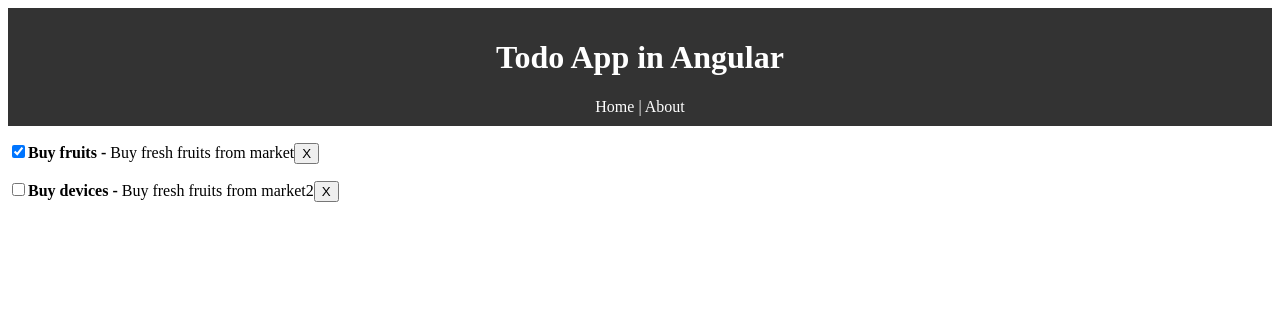
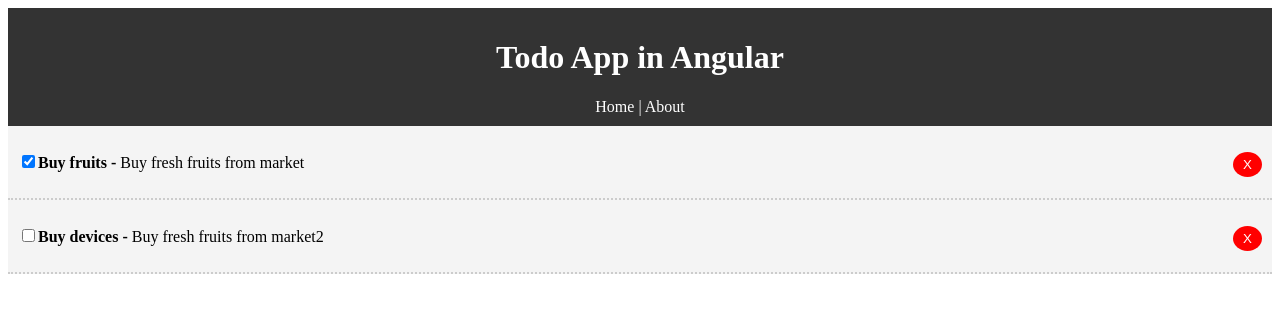
Before and after one commit to Mihu89/ng-todo-app, an Angular app in the folder ng-todo-app/: page / in a window 1280 px wide. Shown: the top 312 px of the page. Built offline with nearby package versions, Linux system fonts and the light colour scheme.

Commit message:
Add css for todo

```diff
--- a/ng-todo-app/src/app/components/todo-item/todo-item.component.css
+++ b/ng-todo-app/src/app/components/todo-item/todo-item.component.css
@@ -0,0 +1,19 @@
+.del {
+    background: #ff0000;
+    color: #fff;
+    border: none;
+    padding: 5px 10px;
+    border-radius: 50%;
+    cursor: pointer;
+    float: right;
+}
+
+.item {
+    padding: 10px;
+    background: #f4f4f4;
+    border-bottom: 2px #ccc dotted;
+}
+
+.is-compleated {
+    text-decoration: line-through;
+}
--- a/ng-todo-app/src/app/components/todo-item/todo-item.component.html
+++ b/ng-todo-app/src/app/components/todo-item/todo-item.component.html
@@ -1,4 +1,4 @@
-<div>
+<div [ngClass]="setClasses()">
     <p>
         <input type="checkbox" id="{{todo.id}}" (change)="onToggle(todo)"
         [checked]="todo.completed">
--- a/ng-todo-app/src/app/components/todo-item/todo-item.component.ts
+++ b/ng-todo-app/src/app/components/todo-item/todo-item.component.ts
@@ -15,11 +15,19 @@ export class TodoItemComponent implements OnInit {
   ngOnInit(): void {
   }
 
-  onToggle(todo: Todo): void{
+  setClasses() {
+    let classes = {
+      item: true,
+      'is-completed': this.todo.completed
+    }
+    return classes;
+  }
+
+  onToggle(todo: Todo): void {
     todo.completed = !todo.completed;
   }
 
-  onDelete(todo: Todo){
+  onDelete(todo: Todo) {
 
   }
 }
```
